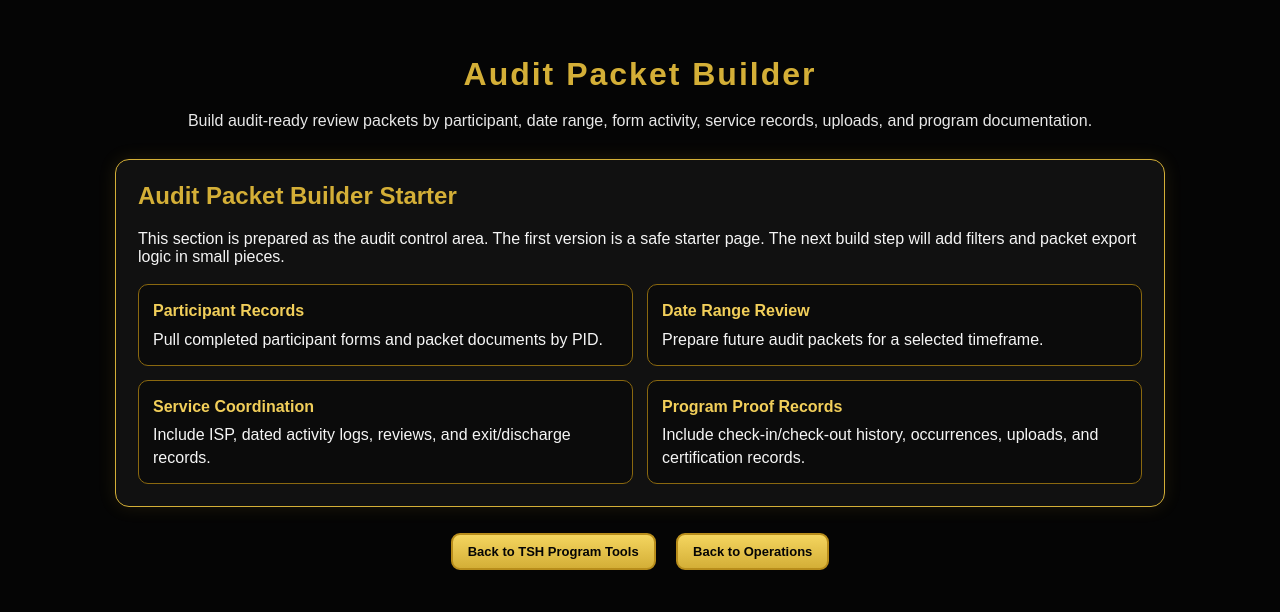
After one commit to Pearlzzpearlzz/Nilpf-store, a Flask app: page /audit-packet-builder in a window 1280 px wide. The commit adds this page. Shown: the top 612 px of the page. Run offline with Flask 3, Linux system fonts and the light colour scheme; the visitor is signed in with stand-in values (Sample User, id 1).

Commit message:
Add audit packet builder starter page

```diff
--- a/app.py
+++ b/app.py
@@ -793,6 +793,11 @@ def employee_cert_status(expiration_date):
         return "Expiring Soon"
     return "Current"
 
+
+
+@app.route("/audit-packet-builder")
+def audit_packet_builder():
+    return render_template("audit_packet_builder.html")
 
 @app.route("/employee-certifications", methods=["GET", "POST"])
 def employee_certifications():
--- /dev/null
+++ b/templates/audit_packet_builder.html
@@ -0,0 +1,120 @@
+<!DOCTYPE html>
+<html>
+<head>
+  <title>Audit Packet Builder</title>
+  <style>
+    body {
+      margin: 0;
+      background: #050505;
+      color: #f5f5f5;
+      font-family: Arial, sans-serif;
+    }
+
+    .wrap {
+      max-width: 1050px;
+      margin: 0 auto;
+      padding: 35px 22px;
+      text-align: center;
+    }
+
+    h1 {
+      color: #d4af37;
+      letter-spacing: 2px;
+      margin-bottom: 10px;
+    }
+
+    .subtitle {
+      color: #e8e8e8;
+      line-height: 1.5;
+      margin-bottom: 26px;
+    }
+
+    .panel {
+      background: #111;
+      border: 1px solid #d4af37;
+      border-radius: 14px;
+      padding: 22px;
+      text-align: left;
+      box-shadow: 0 0 18px rgba(212,175,55,0.12);
+      margin-bottom: 18px;
+    }
+
+    .panel h2 {
+      color: #d4af37;
+      margin-top: 0;
+    }
+
+    .grid {
+      display: grid;
+      grid-template-columns: repeat(2, minmax(220px, 1fr));
+      gap: 14px;
+      margin-top: 18px;
+    }
+
+    .item {
+      background: #0b0b0b;
+      border: 1px solid #8a680f;
+      border-radius: 10px;
+      padding: 14px;
+      line-height: 1.45;
+    }
+
+    .item strong {
+      color: #f2cf5a;
+      display: block;
+      margin-bottom: 5px;
+    }
+
+    .button {
+      display: inline-block;
+      text-decoration: none;
+      color: #050505;
+      background: linear-gradient(180deg, #f4d55f, #d4af37);
+      border: 2px solid #b88d1b;
+      border-radius: 9px;
+      padding: 9px 15px;
+      font-size: 13px;
+      font-weight: 900;
+      margin: 8px;
+    }
+  </style>
+</head>
+<body>
+  <main class="wrap">
+    <h1>Audit Packet Builder</h1>
+    <p class="subtitle">
+      Build audit-ready review packets by participant, date range, form activity, service records, uploads, and program documentation.
+    </p>
+
+    <section class="panel">
+      <h2>Audit Packet Builder Starter</h2>
+      <p>
+        This section is prepared as the audit control area. The first version is a safe starter page.
+        The next build step will add filters and packet export logic in small pieces.
+      </p>
+
+      <div class="grid">
+        <div class="item">
+          <strong>Participant Records</strong>
+          Pull completed participant forms and packet documents by PID.
+        </div>
+        <div class="item">
+          <strong>Date Range Review</strong>
+          Prepare future audit packets for a selected timeframe.
+        </div>
+        <div class="item">
+          <strong>Service Coordination</strong>
+          Include ISP, dated activity logs, reviews, and exit/discharge records.
+        </div>
+        <div class="item">
+          <strong>Program Proof Records</strong>
+          Include check-in/check-out history, occurrences, uploads, and certification records.
+        </div>
+      </div>
+    </section>
+
+    <a class="button" href="/tsh-program-tools">Back to TSH Program Tools</a>
+    <a class="button" href="/operations">Back to Operations</a>
+  </main>
+</body>
+</html>
--- a/templates/tsh_program_tools.html
+++ b/templates/tsh_program_tools.html
@@ -129,7 +129,7 @@
           <h2>Audit Packet Builder</h2>
           <p>Pull records by participant, date range, admin, service, and uploads.</p>
         </div>
-        <a class="button" href="#">Coming Soon</a>
+        <a class="button" href="/audit-packet-builder">Open Audit Packet Builder</a>
       </article>
     </section>
 
```
Also changed, not shown: MR_IR_RECORD.md (+19 -0 lines).
